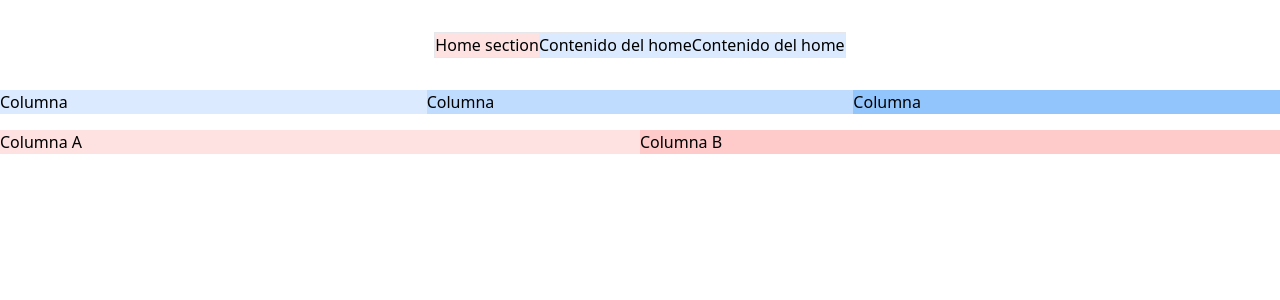
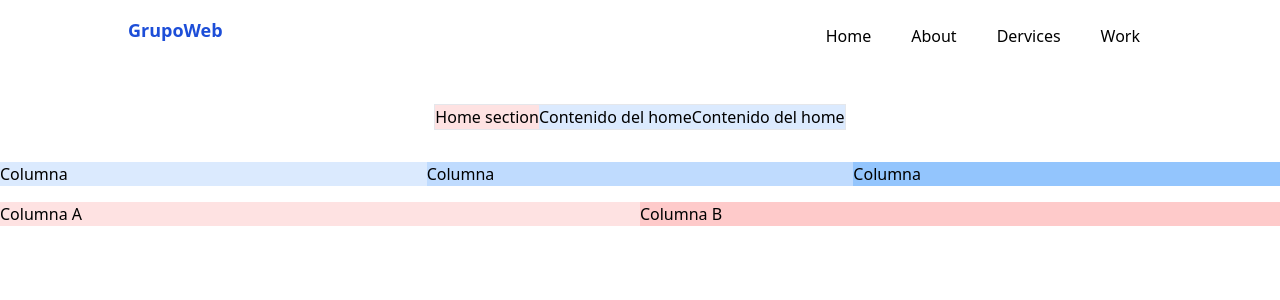
Before and after one commit to alanjq/proyecto-web-g1, a React (Create React App) app: page / in a window 1280 px wide. Shown: the top 300 px of the page. Built offline with nearby package versions, Linux system fonts and the light colour scheme.

Commit message:
Links de navegacion

```diff
--- a/src/App.js
+++ b/src/App.js
@@ -1,8 +1,11 @@
 import './App.css';
+import Navbar from './components/navbar/Navbar';
 import HomeSection from './sections/home/Home';
 
 function App() {
   return (
+    <>
+      <Navbar />
       <main className='flex flex-col'>
         <HomeSection />
 
@@ -19,6 +22,7 @@ function App() {
           <p className='bg-red-200 flex-auto'>Columna B</p>
         </div>
       </main>
+    </>
   );
 }
 
--- /dev/null
+++ b/src/components/navbar/Navbar.jsx
@@ -0,0 +1,20 @@
+import React from 'react';
+
+function Navbar() {
+    return (
+        <header className="bg-white sticky top-0">
+            <div className="max-w-5xl mx-auto py-4 gap-4 flex">
+                <span className="flex-none text-lg text-blue-700 font-bold">GrupoWeb</span>
+                <span className="flex-auto"></span>
+
+                <nav className="flex text-center gap-4">
+                    <a className="flex-auto px-3 py-2" href="#home">Home</a>
+                    <a className="flex-auto px-3 py-2" href="#about">About</a>
+                    <a className="flex-auto px-3 py-2" href="#services">Dervices</a>
+                    <a className="flex-auto px-3 py-2" href="#work">Work</a>
+                </nav>
+            </div>
+        </header>
+    )
+}
+export default Navbar
```
Lines whose indentation alone changed are shown as unchanged.
